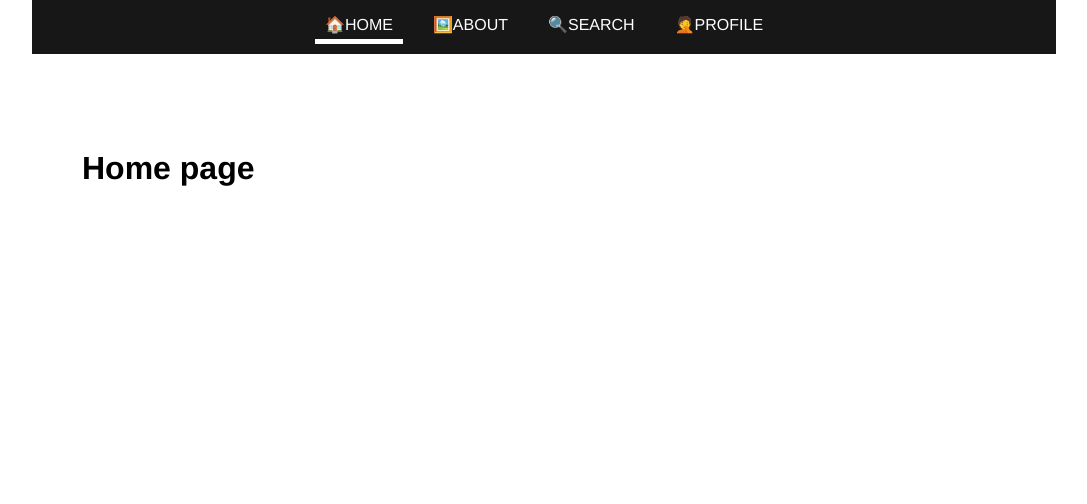
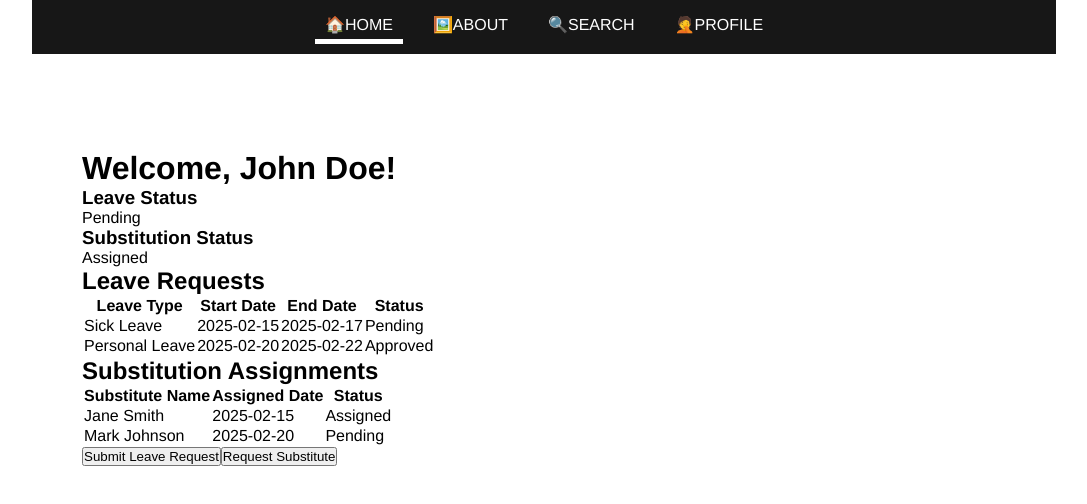
Before and after one commit to SarveshwaranRT/staff_attendance, a React (Vite) app in the folder client/: page / in a window 1280 px wide. Shown: the top 504 px of the page, without its empty margins (96-1183 px from the left). Built offline with nearby package versions, Linux system fonts and the light colour scheme.

Commit message:
first commit

```diff
--- a/client/src/pages/HomePage.jsx
+++ b/client/src/pages/HomePage.jsx
@@ -1,11 +1,94 @@
-import Page from "../components/Page";
+import React, { useState, useEffect } from 'react';
 
-function HomePage() {
-    return (
-        <Page>
-            <h1>Home page</h1>
-        </Page>
-    );
-}
+const Dashboard = () => {
+  const [teacherName, setTeacherName] = useState('John Doe');
+  const [leaveStatus, setLeaveStatus] = useState('Pending');
+  const [substitutionStatus, setSubstitutionStatus] = useState('Assigned');
+  const [leaveRequests, setLeaveRequests] = useState([]);
+  const [substitutes, setSubstitutes] = useState([]);
 
-export default HomePage;
+  // Mock data for leave requests and substitution
+  useEffect(() => {
+    // Simulate fetching leave and substitution data
+    setLeaveRequests([
+      { id: 1, type: 'Sick Leave', startDate: '2025-02-15', endDate: '2025-02-17', status: 'Pending' },
+      { id: 2, type: 'Personal Leave', startDate: '2025-02-20', endDate: '2025-02-22', status: 'Approved' }
+    ]);
+
+    setSubstitutes([
+      { id: 1, name: 'Jane Smith', assignedDate: '2025-02-15', status: 'Assigned' },
+      { id: 2, name: 'Mark Johnson', assignedDate: '2025-02-20', status: 'Pending' }
+    ]);
+  }, []);
+
+  return (
+    <div className="dashboard">
+      <h1>Welcome, {teacherName}!</h1>
+
+      <div className="status-overview">
+        <div className="status-item">
+          <h3>Leave Status</h3>
+          <p>{leaveStatus}</p>
+        </div>
+
+        <div className="status-item">
+          <h3>Substitution Status</h3>
+          <p>{substitutionStatus}</p>
+        </div>
+      </div>
+
+      <div className="leave-requests">
+        <h2>Leave Requests</h2>
+        <table>
+          <thead>
+            <tr>
+              <th>Leave Type</th>
+              <th>Start Date</th>
+              <th>End Date</th>
+              <th>Status</th>
+            </tr>
+          </thead>
+          <tbody>
+            {leaveRequests.map((request) => (
+              <tr key={request.id}>
+                <td>{request.type}</td>
+                <td>{request.startDate}</td>
+                <td>{request.endDate}</td>
+                <td>{request.status}</td>
+              </tr>
+            ))}
+          </tbody>
+        </table>
+      </div>
+
+      <div className="substitution-requests">
+        <h2>Substitution Assignments</h2>
+        <table>
+          <thead>
+            <tr>
+              <th>Substitute Name</th>
+              <th>Assigned Date</th>
+              <th>Status</th>
+            </tr>
+          </thead>
+          <tbody>
+            {substitutes.map((substitute) => (
+              <tr key={substitute.id}>
+                <td>{substitute.name}</td>
+                <td>{substitute.assignedDate}</td>
+                <td>{substitute.status}</td>
+              </tr>
+            ))}
+          </tbody>
+        </table>
+      </div>
+
+      <div className="action-buttons">
+        <button onClick={() => alert('Submit Leave Request')}>Submit Leave Request</button>
+        <button onClick={() => alert('Request Substitute')}>Request Substitute</button>
+      </div>
+    </div>
+  );
+};
+
+export default Dashboard;
```
